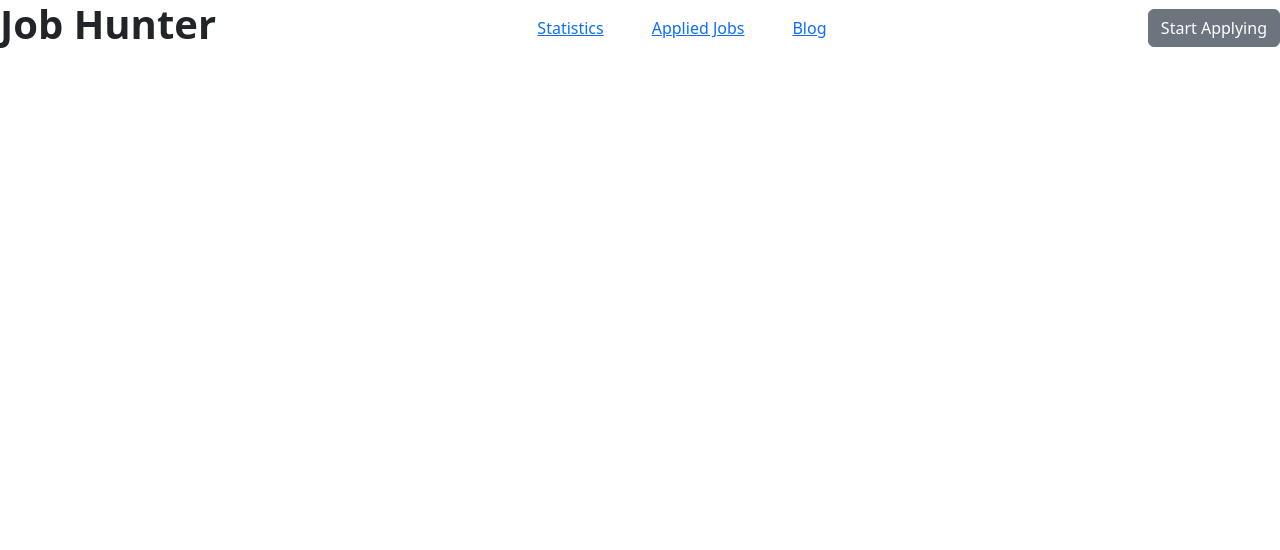
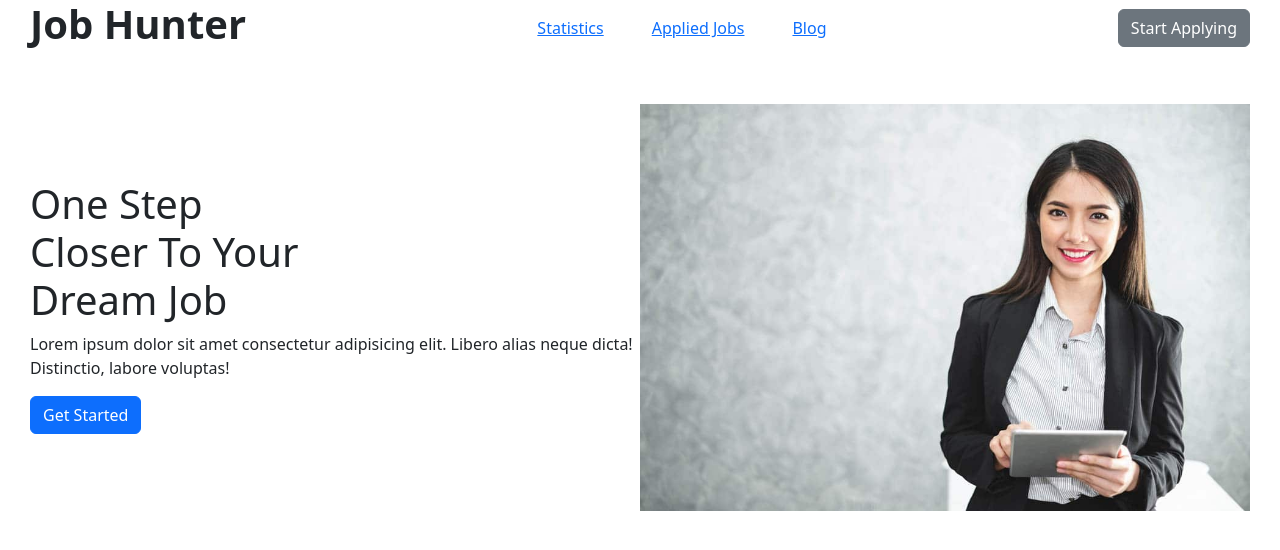
Before and after one commit to mdAshaduzzaman1/app, a React (Vite) app: page / in a window 1280 px wide. Shown: the top 550 px of the page. Built offline with nearby package versions, Linux system fonts and the light colour scheme.

Commit message:
setting up router

```diff
--- a/package.json
+++ b/package.json
@@ -12,7 +12,8 @@
     "@popperjs/core": "^2.11.7",
     "bootstrap": "^5.2.3",
     "react": "^18.2.0",
-    "react-dom": "^18.2.0"
+    "react-dom": "^18.2.0",
+    "react-router-dom": "^6.10.0"
   },
   "devDependencies": {
     "@types/react": "^18.0.28",
--- a/src/App.css
+++ b/src/App.css
@@ -1,3 +1,3 @@
 .App{
- background-color: aqua;
+ margin: 0 30px;
 }
--- a/src/App.jsx
+++ b/src/App.jsx
@@ -2,6 +2,7 @@ import React from 'react'
 
 import './App.css'
 import Header from './Components/Header/Header';
+import Hero from './Components/Hero/Hero';
 
 
 
@@ -10,7 +11,8 @@ const App =() => {
   return (
     <div className="App">
       <Header></Header>
+      <Hero></Hero>
     </div>
   )
 }
-export default Header;
+export default App;
--- a/src/Components/Header/Header.jsx
+++ b/src/Components/Header/Header.jsx
@@ -2,7 +2,7 @@ import React from 'react';
 
 const Header = () => {
     return (
-        <div className='d-flex justify-content-between justify-content-center align-items-center'>
+        <div className='mb-4 d-flex justify-content-between justify-content-center align-items-center'>
             <h1 className='fw-bolder'>Job Hunter</h1>
             <div className='d-flex gap-5'>
                 <a href="">Statistics</a>
--- /dev/null
+++ b/src/Components/Hero/Hero.jsx
@@ -0,0 +1,16 @@
+import React from 'react';
+import smile from '../../assets/smile.jpg'
+const Hero = () => {
+    return (
+        <div className='d-flex mt-5 justify-content-center align-items-center'>
+            <div>
+            <h1>One Step <br /> Closer To Your <br /> Dream Job</h1>
+        <p>Lorem ipsum dolor sit amet consectetur adipisicing elit. Libero alias neque dicta! Distinctio, labore voluptas!</p>
+        <button className='btn btn-primary'>Get Started</button>
+            </div>
+            <img className='w-50' src={smile} alt="jj" />
+      </div>
+    );
+};
+
+export default Hero;
```
Also changed, not shown: src/Components/Joblist/Jobs.jsx (added, +11 -0 lines), src/assets/smile.jpg (added), 1 other file (tests, documents, lock files or other folders).
